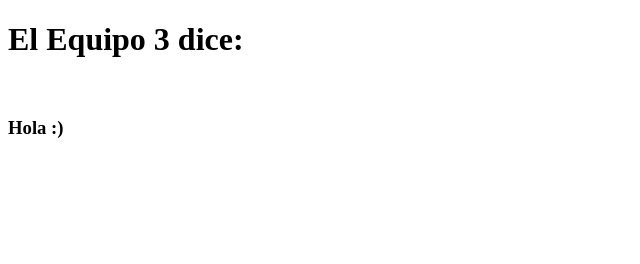
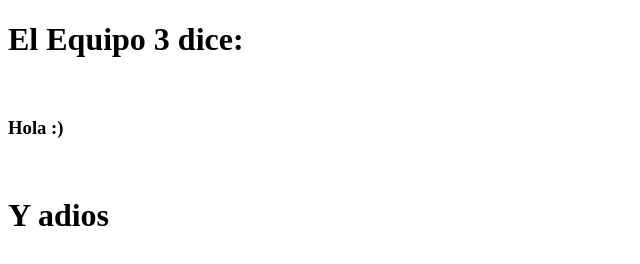
Before and after one commit to Clovedeo/azure, a plain HTML site: page index.html in a window 1280 px wide. Shown: the whole page, without its empty margins (0-640 px from the left). Drawn offline with Linux system fonts and the light colour scheme.

Commit message:
first commit

```diff
--- a/index.html
+++ b/index.html
@@ -10,6 +10,7 @@
   <h1>El Equipo 3 dice:</h1>
   <br>
   <h3>Hola :)</h3>
-
+  <br>
+  <h1>Y adios</h1>
 </body>
 </html>
```
